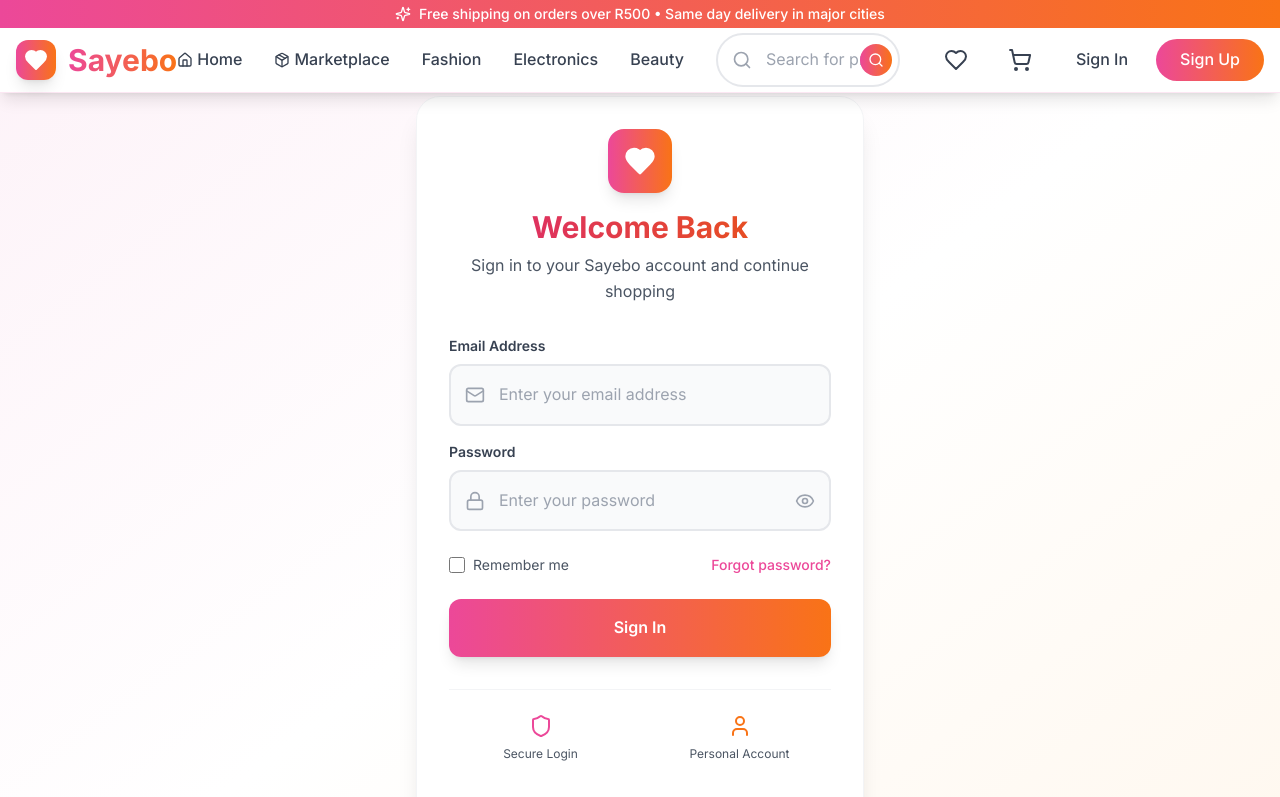
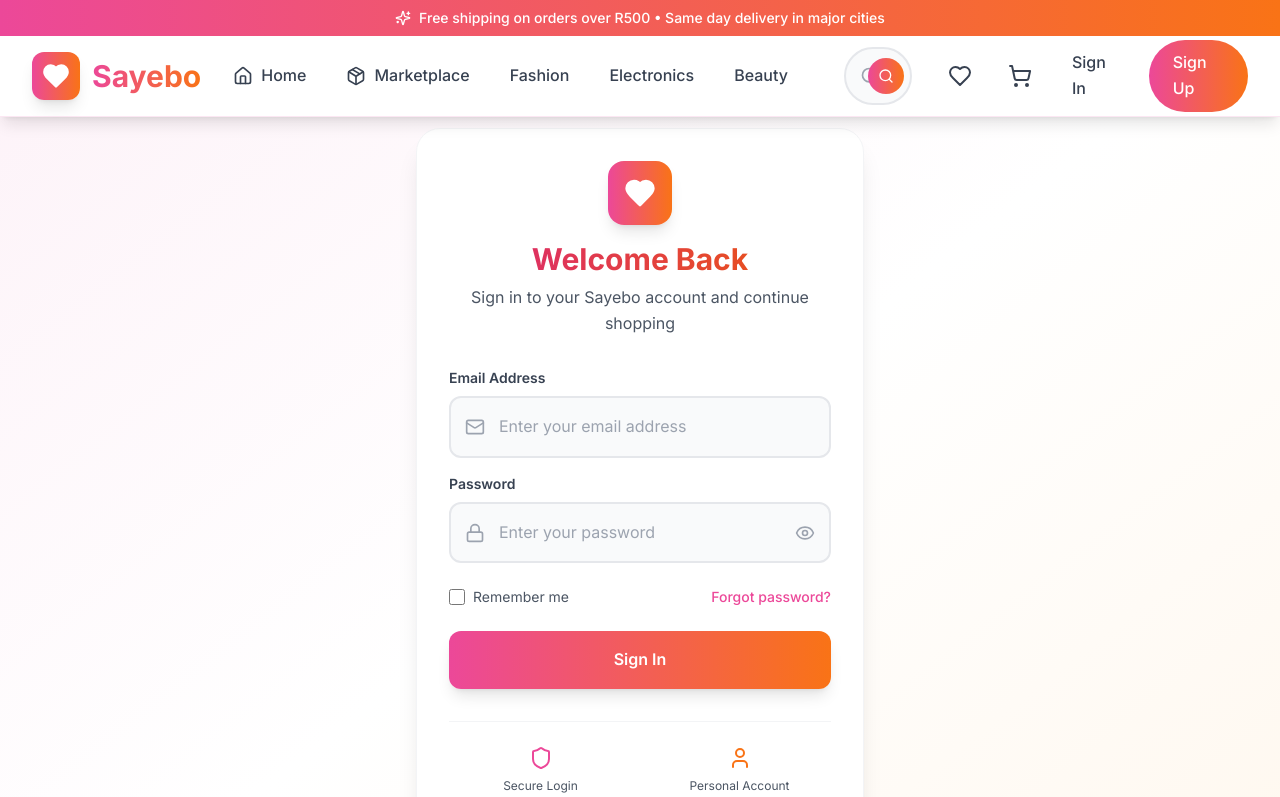
Before and after one commit to NV18Codes/sayebo-final, a React (Vite) app: page /login in a window 1280 px wide. Shown: the top 797 px of the page. Built offline with nearby package versions, Linux system fonts and the light colour scheme.

Commit message:
Fix: Improve UI spacing and layout
Adjusted spacing in `Header`, `Login`, and `Index` components to improve visual appeal and user experience. Addressed content overlap issues and spacing inconsistencies.

```diff
--- a/src/components/AmazonStyleHeader.tsx
+++ b/src/components/AmazonStyleHeader.tsx
@@ -60,11 +60,11 @@ export const AmazonStyleHeader = () => {
         </div>
       </div>
 
-      {/* Main header */}
+      {/* Main header with better spacing */}
       <div className="max-w-7xl mx-auto px-4 py-4 bg-white">
         <div className="flex items-center justify-between">
-          {/* Logo */}
-          <Link to="/" className="flex items-center space-x-2">
+          {/* Logo with improved spacing */}
+          <Link to="/" className="flex items-center space-x-3 mr-8">
             <div className="text-3xl font-bold bg-gradient-to-r from-pink-500 to-orange-400 bg-clip-text text-transparent">
               Sayebo
             </div>
@@ -75,14 +75,14 @@ export const AmazonStyleHeader = () => {
             <SearchBar />
           </div>
 
-          {/* Desktop navigation */}
-          <div className="hidden md:flex items-center space-x-6">
-            <Link to="/wishlist" className="flex items-center space-x-1 hover:text-pink-500 transition-colors text-gray-700">
+          {/* Desktop navigation with better spacing */}
+          <div className="hidden md:flex items-center space-x-8">
+            <Link to="/wishlist" className="flex items-center space-x-2 hover:text-pink-500 transition-colors text-gray-700">
               <Heart className="w-5 h-5" />
               <span>Wishlist</span>
             </Link>
 
-            <Link to="/cart" className="flex items-center space-x-1 hover:text-pink-500 transition-colors relative text-gray-700">
+            <Link to="/cart" className="flex items-center space-x-2 hover:text-pink-500 transition-colors relative text-gray-700">
               <ShoppingCart className="w-5 h-5" />
               <span>Cart</span>
               {cartItems.length > 0 && (
@@ -103,11 +103,11 @@ export const AmazonStyleHeader = () => {
         </div>
       </div>
 
-      {/* Navigation categories */}
+      {/* Navigation categories with improved spacing */}
       <nav className="bg-gradient-to-r from-pink-100 to-peach-100 py-3 border-t border-pink-200">
         <div className="max-w-7xl mx-auto px-4">
-          <div className="flex items-center space-x-8 overflow-x-auto">
-            <Link to="/marketplace" className="whitespace-nowrap hover:text-pink-600 transition-colors flex items-center space-x-1 text-gray-700">
+          <div className="flex items-center space-x-10 overflow-x-auto">
+            <Link to="/marketplace" className="whitespace-nowrap hover:text-pink-600 transition-colors flex items-center space-x-2 text-gray-700">
               <Package className="w-4 h-4" />
               <span>All Products</span>
             </Link>
--- a/src/components/Header.tsx
+++ b/src/components/Header.tsx
@@ -49,7 +49,7 @@ export const Header = () => {
   return (
     <header className="bg-white shadow-lg fixed top-0 left-0 right-0 z-50 border-b border-pink-100">
       {/* Top promotional bar */}
-      <div className="bg-gradient-to-r from-sayebo-pink-500 to-sayebo-orange-500 text-white py-1">
+      <div className="bg-gradient-to-r from-sayebo-pink-500 to-sayebo-orange-500 text-white py-2">
         <div className="max-w-7xl mx-auto px-4">
           <div className="flex items-center justify-center text-sm font-medium">
             <Sparkles className="w-4 h-4 mr-2" />
@@ -58,64 +58,64 @@ export const Header = () => {
         </div>
       </div>
 
-      <div className="max-w-7xl mx-auto px-4">
-        <div className="flex items-center justify-between h-16">
-          {/* Logo */}
-          <Link to="/" className="flex items-center space-x-3 group">
-            <div className="w-10 h-10 bg-gradient-to-r from-sayebo-pink-500 to-sayebo-orange-500 rounded-xl flex items-center justify-center shadow-lg group-hover:shadow-xl transition-all duration-300 transform group-hover:scale-105">
-              <Heart className="w-6 h-6 text-white fill-white" />
+      <div className="max-w-7xl mx-auto px-4 sm:px-6 lg:px-8">
+        <div className="flex items-center justify-between h-20">
+          {/* Logo with better spacing */}
+          <Link to="/" className="flex items-center space-x-3 group mr-8">
+            <div className="w-12 h-12 bg-gradient-to-r from-sayebo-pink-500 to-sayebo-orange-500 rounded-xl flex items-center justify-center shadow-lg group-hover:shadow-xl transition-all duration-300 transform group-hover:scale-105">
+              <Heart className="w-7 h-7 text-white fill-white" />
             </div>
             <span className="text-3xl font-bold bg-gradient-to-r from-sayebo-pink-500 to-sayebo-orange-500 bg-clip-text text-transparent">
               Sayebo
             </span>
           </Link>
 
-          {/* Desktop Navigation */}
-          <nav className="hidden lg:flex items-center space-x-8">
-            <Link to="/" className="flex items-center space-x-1 text-gray-700 hover:text-sayebo-pink-500 transition-colors font-medium group">
-              <Home className="w-4 h-4 group-hover:scale-110 transition-transform" />
+          {/* Desktop Navigation with proper spacing */}
+          <nav className="hidden lg:flex items-center space-x-10 mr-8">
+            <Link to="/" className="flex items-center space-x-2 text-gray-700 hover:text-sayebo-pink-500 transition-colors font-medium group">
+              <Home className="w-5 h-5 group-hover:scale-110 transition-transform" />
               <span>Home</span>
             </Link>
-            <Link to="/marketplace" className="flex items-center space-x-1 text-gray-700 hover:text-sayebo-pink-500 transition-colors font-medium group">
-              <Package className="w-4 h-4 group-hover:scale-110 transition-transform" />
+            <Link to="/marketplace" className="flex items-center space-x-2 text-gray-700 hover:text-sayebo-pink-500 transition-colors font-medium group">
+              <Package className="w-5 h-5 group-hover:scale-110 transition-transform" />
               <span>Marketplace</span>
             </Link>
             <Link to="/category/fashion" className="text-gray-700 hover:text-sayebo-pink-500 transition-colors font-medium relative group">
               <span>Fashion</span>
-              <div className="absolute -bottom-1 left-0 w-0 h-0.5 bg-sayebo-pink-500 group-hover:w-full transition-all duration-300"></div>
+              <div className="absolute -bottom-2 left-0 w-0 h-0.5 bg-sayebo-pink-500 group-hover:w-full transition-all duration-300"></div>
             </Link>
             <Link to="/category/electronics" className="text-gray-700 hover:text-sayebo-pink-500 transition-colors font-medium relative group">
               <span>Electronics</span>
-              <div className="absolute -bottom-1 left-0 w-0 h-0.5 bg-sayebo-pink-500 group-hover:w-full transition-all duration-300"></div>
+              <div className="absolute -bottom-2 left-0 w-0 h-0.5 bg-sayebo-pink-500 group-hover:w-full transition-all duration-300"></div>
             </Link>
             <Link to="/category/beauty" className="text-gray-700 hover:text-sayebo-pink-500 transition-colors font-medium relative group">
               <span>Beauty</span>
-              <div className="absolute -bottom-1 left-0 w-0 h-0.5 bg-sayebo-pink-500 group-hover:w-full transition-all duration-300"></div>
+              <div className="absolute -bottom-2 left-0 w-0 h-0.5 bg-sayebo-pink-500 group-hover:w-full transition-all duration-300"></div>
             </Link>
           </nav>
 
-          {/* Search Bar (Desktop) */}
-          <div className="hidden md:flex flex-1 max-w-md mx-8">
+          {/* Search Bar (Desktop) with improved spacing */}
+          <div className="hidden md:flex flex-1 max-w-xl mx-6">
             <form onSubmit={handleSearch} className="relative w-full group">
               <input
                 type="text"
                 value={searchQuery}
                 onChange={(e) => setSearchQuery(e.target.value)}
                 placeholder="Search for products, brands, categories..."
-                className="w-full pl-12 pr-4 py-3 border-2 border-gray-200 rounded-full focus:outline-none focus:ring-2 focus:ring-sayebo-pink-300 focus:border-sayebo-pink-400 transition-all duration-300 group-hover:border-sayebo-pink-300"
+                className="w-full pl-12 pr-4 py-3.5 border-2 border-gray-200 rounded-full focus:outline-none focus:ring-2 focus:ring-sayebo-pink-300 focus:border-sayebo-pink-400 transition-all duration-300 group-hover:border-sayebo-pink-300 bg-gray-50 focus:bg-white"
               />
               <Search className="absolute left-4 top-1/2 transform -translate-y-1/2 w-5 h-5 text-gray-400 group-hover:text-sayebo-pink-500 transition-colors" />
               <button
                 type="submit"
-                className="absolute right-2 top-1/2 transform -translate-y-1/2 bg-gradient-to-r from-sayebo-pink-500 to-sayebo-orange-500 text-white p-2 rounded-full hover:shadow-lg transition-all duration-300"
+                className="absolute right-2 top-1/2 transform -translate-y-1/2 bg-gradient-to-r from-sayebo-pink-500 to-sayebo-orange-500 text-white p-2.5 rounded-full hover:shadow-lg transition-all duration-300 transform hover:scale-105"
               >
                 <Search className="w-4 h-4" />
               </button>
             </form>
           </div>
 
-          {/* Right Side Actions */}
-          <div className="flex items-center space-x-4">
+          {/* Right Side Actions with improved spacing */}
+          <div className="flex items-center space-x-3">
             {/* Wishlist */}
             <Link
               to="/wishlist"
@@ -146,7 +146,7 @@ export const Header = () => {
                   onClick={() => setIsProfileOpen(!isProfileOpen)}
                   className="profile-button flex items-center space-x-3 p-2 text-gray-700 hover:text-sayebo-pink-500 transition-colors rounded-full hover:bg-sayebo-pink-50 group"
                 >
-                  <div className="w-8 h-8 bg-gradient-to-r from-sayebo-pink-500 to-sayebo-orange-500 rounded-full flex items-center justify-center">
+                  <div className="w-9 h-9 bg-gradient-to-r from-sayebo-pink-500 to-sayebo-orange-500 rounded-full flex items-center justify-center shadow-md">
                     <User className="w-5 h-5 text-white" />
                   </div>
                   {profile && (
@@ -158,9 +158,9 @@ export const Header = () => {
 
                 {/* Profile Dropdown */}
                 {isProfileOpen && (
-                  <div className="profile-dropdown absolute right-0 mt-2 w-56 bg-white rounded-xl shadow-xl border border-gray-100 py-2 z-50 overflow-hidden">
-                    <div className="px-4 py-3 border-b border-gray-100">
-                      <p className="text-sm font-medium text-gray-800">{profile?.first_name} {profile?.last_name}</p>
+                  <div className="profile-dropdown absolute right-0 mt-3 w-64 bg-white rounded-xl shadow-xl border border-gray-100 py-2 z-50 overflow-hidden">
+                    <div className="px-4 py-4 border-b border-gray-100 bg-gradient-to-r from-sayebo-pink-50 to-sayebo-orange-50">
+                      <p className="text-sm font-semibold text-gray-800">{profile?.first_name} {profile?.last_name}</p>
                       <p className="text-xs text-gray-500">{user.email}</p>
                     </div>
 
@@ -223,7 +223,7 @@ export const Header = () => {
                 )}
               </div>
             ) : (
-              <div className="flex items-center space-x-3">
+              <div className="flex items-center space-x-4">
                 <Link
                   to="/login"
                   className="text-gray-700 hover:text-sayebo-pink-500 transition-colors font-medium px-4 py-2 rounded-full hover:bg-sayebo-pink-50"
@@ -232,7 +232,7 @@ export const Header = () => {
                 </Link>
                 <Link
                   to="/register"
-                  className="bg-gradient-to-r from-sayebo-pink-500 to-sayebo-orange-500 text-white px-6 py-2 rounded-full hover:shadow-lg transition-all duration-300 font-medium transform hover:scale-105"
+                  className="bg-gradient-to-r from-sayebo-pink-500 to-sayebo-orange-500 text-white px-6 py-2.5 rounded-full hover:shadow-lg transition-all duration-300 font-medium transform hover:scale-105"
                 >
                   Sign Up
                 </Link>
--- a/src/pages/Index.tsx
+++ b/src/pages/Index.tsx
@@ -6,7 +6,7 @@ const Index = () => {
   return (
     <div className="min-h-screen">
       <AmazonStyleHeader />
-      <main>
+      <main className="pt-32">
         <AmazonStyleHomepage />
       </main>
     </div>
--- a/src/pages/Login.tsx
+++ b/src/pages/Login.tsx
@@ -44,7 +44,7 @@ const Login = () => {
   return (
     <div className="min-h-screen bg-gradient-to-br from-sayebo-pink-50 via-white to-sayebo-orange-50">
       <Header />
-      <main className="pt-24 flex items-center justify-center px-4 py-16">
+      <main className="pt-32 flex items-center justify-center px-4 py-16">
         <div className="w-full max-w-md">
           {/* Welcome Card */}
           <div className="bg-white rounded-3xl shadow-xl p-8 border border-gray-100 backdrop-blur-sm">
--- a/src/pages/Profile.tsx
+++ b/src/pages/Profile.tsx
@@ -68,7 +68,7 @@ const Profile = () => {
     return (
       <div className="min-h-screen bg-gradient-to-br from-sayebo-pink-50 via-white to-sayebo-orange-50">
         <Header />
-        <div className="pt-24 flex items-center justify-center">
+        <div className="pt-32 flex items-center justify-center">
           <div className="text-center">
             <div className="inline-block animate-spin rounded-full h-12 w-12 border-4 border-sayebo-pink-300 border-t-transparent"></div>
             <p className="mt-4 text-sayebo-pink-500 font-medium">Loading profile...</p>
@@ -81,7 +81,7 @@ const Profile = () => {
   return (
     <div className="min-h-screen bg-gradient-to-br from-sayebo-pink-50 via-white to-sayebo-orange-50">
       <Header />
-      <main className="pt-24 max-w-4xl mx-auto px-4 py-8">
+      <main className="pt-32 max-w-4xl mx-auto px-4 py-8">
         {/* Profile Header */}
         <div className="bg-white rounded-3xl shadow-xl p-8 mb-8 border border-gray-100">
           <div className="flex flex-col md:flex-row items-center space-y-6 md:space-y-0 md:space-x-8">
```
